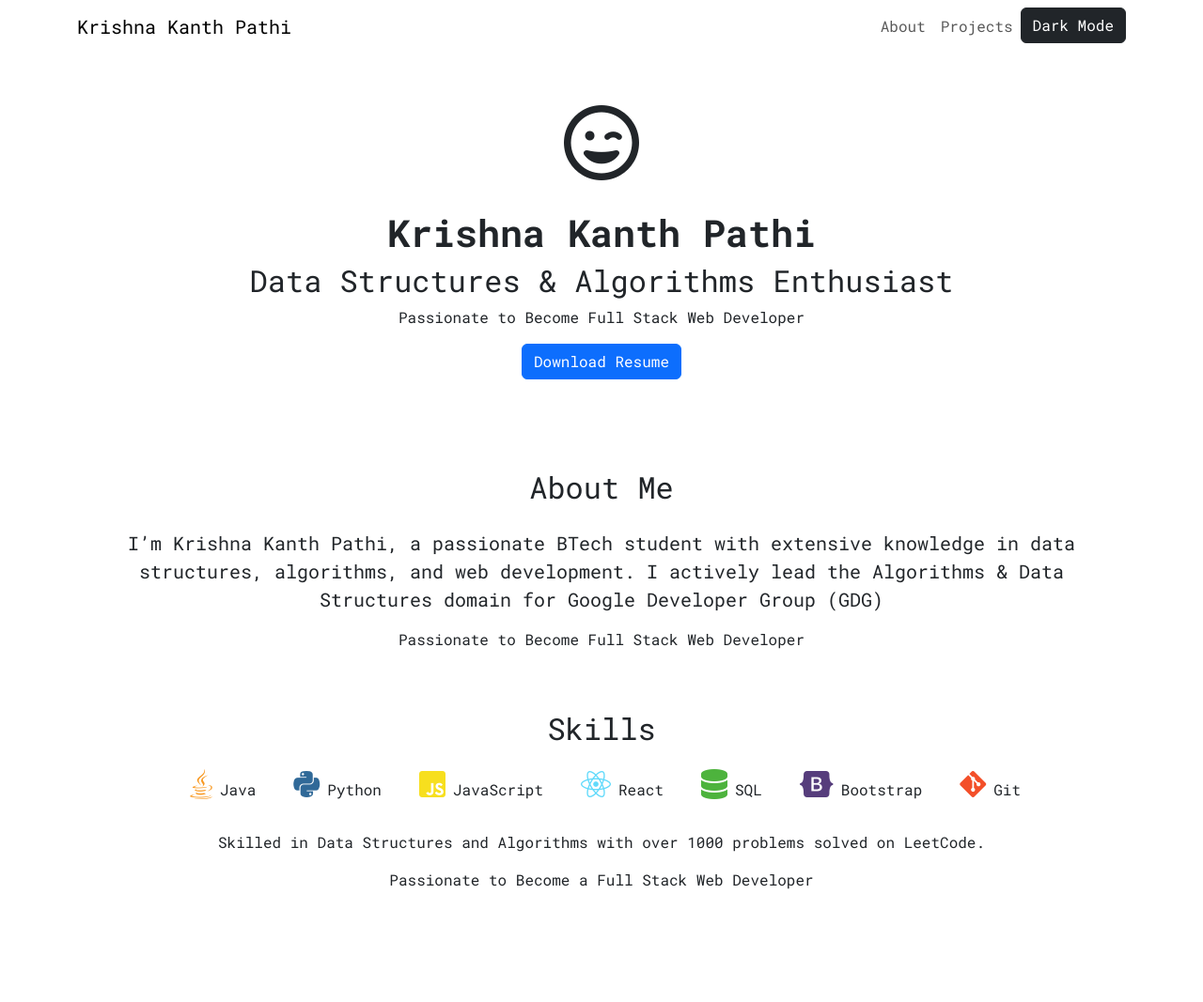
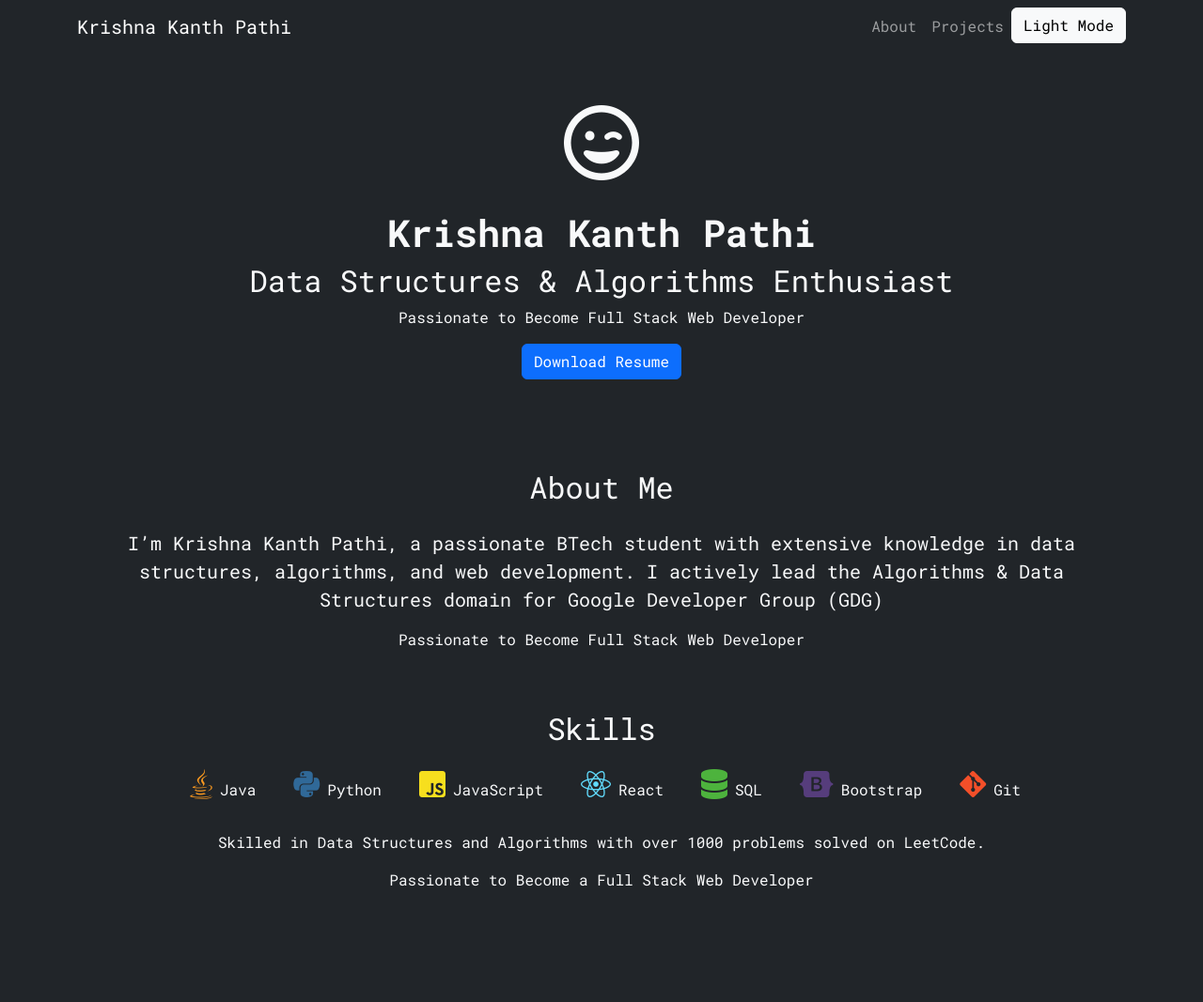
Before and after one commit to krishnakanthpathi/react-portfolio, a React (Vite) app: page / in a window 1280 px wide. Shown: the top 1067 px of the page at 94% size. Built offline with nearby package versions, Linux system fonts and the light colour scheme.

Commit message:
adjusted app.jsx

```diff
--- a/src/App.jsx
+++ b/src/App.jsx
@@ -1,45 +1,38 @@
-import "../src/assets/css/style.css"
-import { useState , useEffect } from "react"
-import Navbar from "./components/Navbar"
-import Hero from "./components/Hero"
-import About from "./components/About"
-import Skills from "./components/Skills"
-import Projects from "./components/Projects"
-import Achievements from "./components/Achievements"
-import Footer from "./components/Footer"
-import 'bootstrap/dist/css/bootstrap.min.css';
+import "../src/assets/css/style.css";
+import { useState, useEffect } from "react";
+import Navbar from "./components/Navbar";
+import Hero from "./components/Hero";
+import About from "./components/About";
+import Skills from "./components/Skills";
+import Projects from "./components/Projects";
+import Achievements from "./components/Achievements";
+import Footer from "./components/Footer";
+import "bootstrap/dist/css/bootstrap.min.css";
 
 function App() {
+    const [darkMode, setDarkMode] = useState(true);
 
-    const [ Dark , setDark ] = useState(false)
+    const toggleDarkMode = () => {
+        setDarkMode((prevMode) => !prevMode);
+    };
 
-    const toggleDark = () => {
-        setDark(!Dark)
-    }
-    useEffect(() =>{
-        if(Dark){
-          console.log('dark')
-            document.body.classList.add('bg-dark')
-            document.body.classList.add('text-light')
-        }else{
-          console.log('light')
-            document.body.classList.remove('text-light')
-            document.body.classList.remove('bg-dark')
-        }
-    } , [Dark])
+    useEffect(() => {
+        document.body.classList.toggle("bg-dark", darkMode);
+        document.body.classList.toggle("text-light", darkMode);
+        console.log(darkMode ? "Dark mode activated" : "Light mode activated");
+    }, [darkMode]);
 
     return (
-    <>
-      <Navbar darkmode={toggleDark} theme = {Dark} />
-      <Hero theme = {Dark}/>
-      <About theme = {Dark} />
-      <Skills theme = {Dark} />
-      <Projects theme = {Dark} />
-      <Achievements theme = {Dark} />
-      <Footer  />
+        <>
+            <Navbar darkmode={toggleDarkMode} theme={darkMode} />
+            <Hero theme={darkMode} />
+            <About theme={darkMode} />
+            <Skills theme={darkMode} />
+            <Projects theme={darkMode} />
+            <Achievements theme={darkMode} />
+            <Footer />
+        </>
+    );
+}
 
-    </>
-    )
-
-}
-export default App
+export default App;
```
